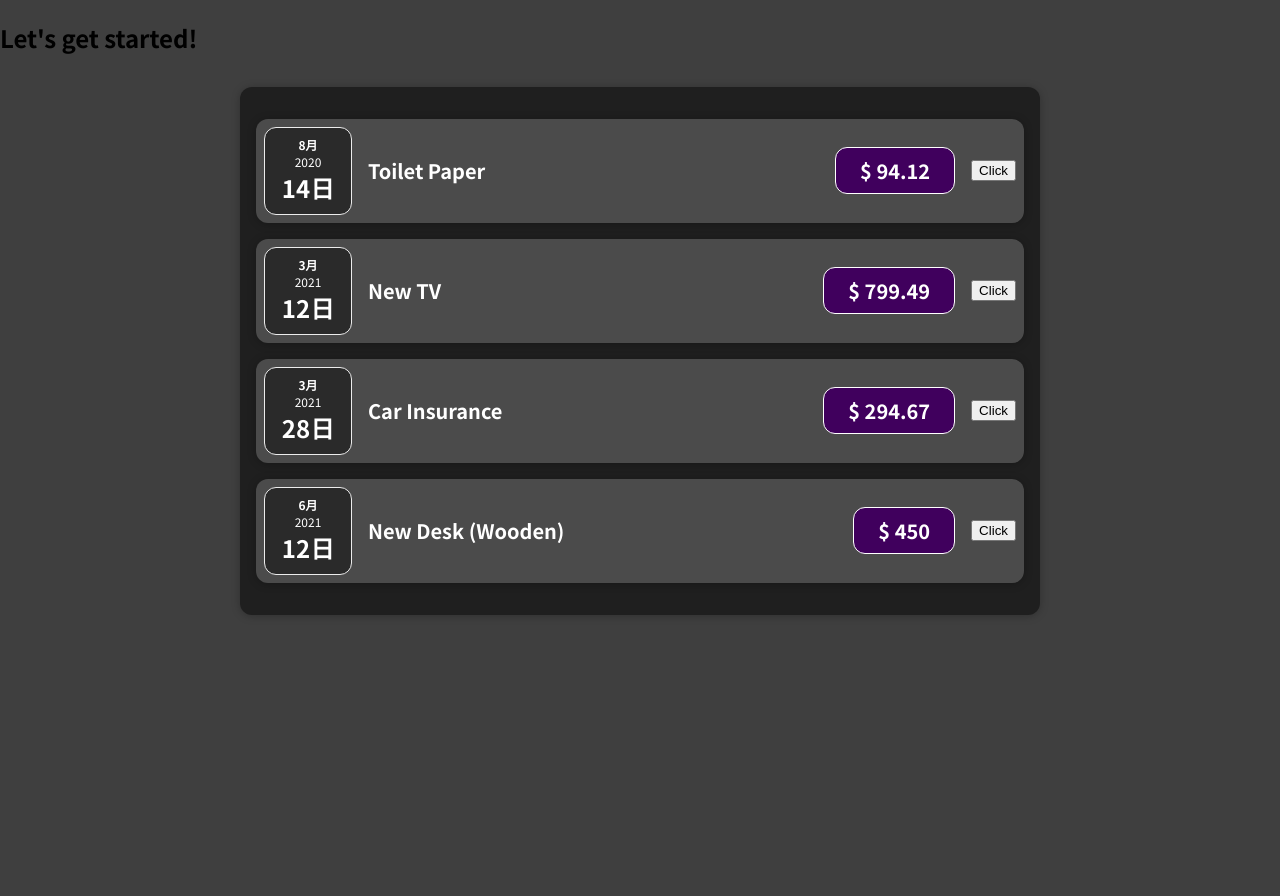
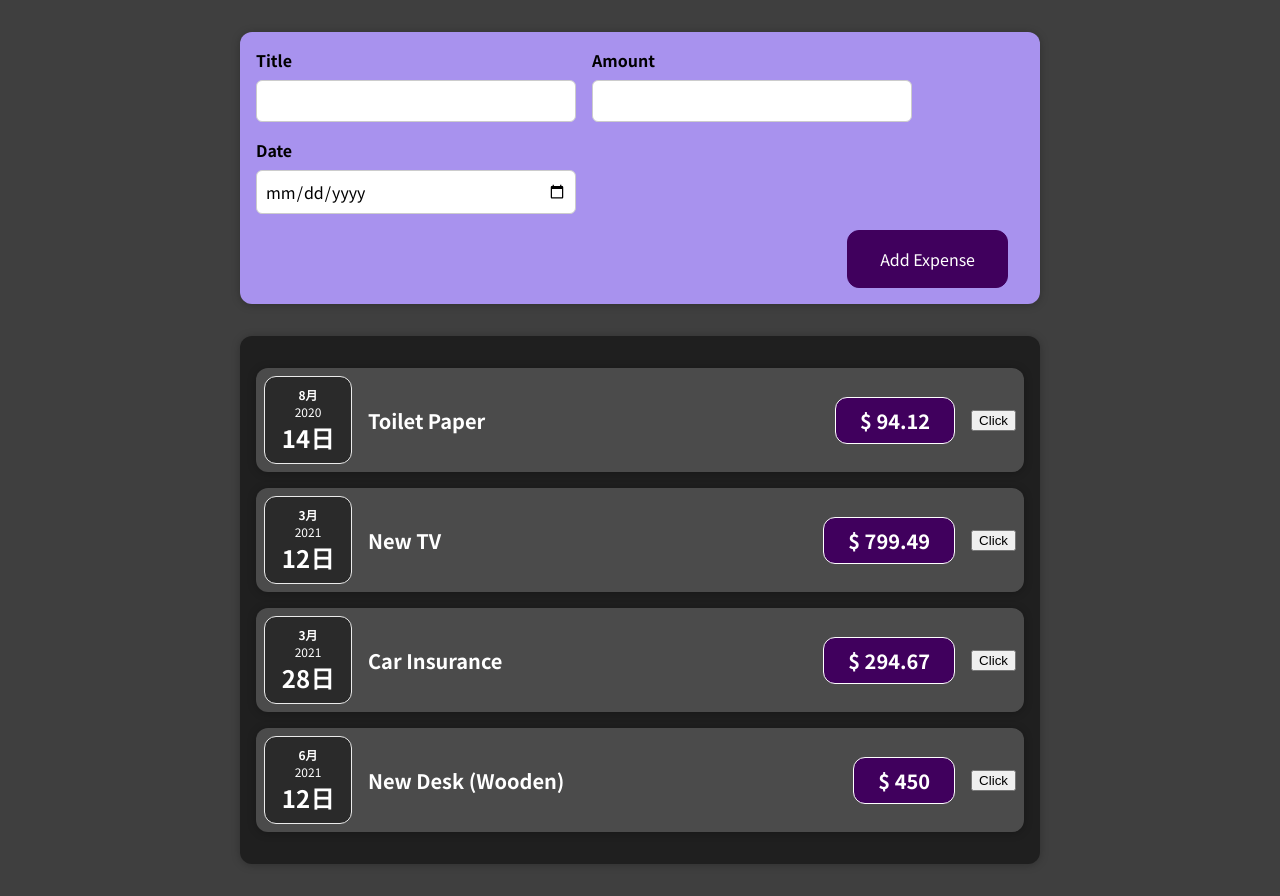
Before and after one commit to rdchen1124/React-Complete-Guide, a React (Create React App) app: page / in a window 1280 px wide. Before the commit the page ends 800 px from the top, so only its background shows below. Built offline with nearby package versions, Linux system fonts and the light colour scheme.

Commit message:
Add NewExpense as a form for adding new user ExpenseItem.

```diff
--- a/src/App.js
+++ b/src/App.js
@@ -1,5 +1,5 @@
 import Expenses from "./components/Expenses/Expenses";
-
+import NewExpense from "./components/NewExpense/NewExpense";
 const App = () => {
   const expenses = [
     {
@@ -29,7 +29,7 @@
   ];
   return (
     <div>
-      <h2>Let's get started!</h2>
+      <NewExpense />
       <Expenses items={expenses} />
     </div>
   );
--- /dev/null
+++ b/src/components/NewExpense/ExpenseForm.css
@@ -0,0 +1,26 @@
+.new-expense__controls {
+  display: flex;
+  flex-wrap: wrap;
+  gap: 1rem;
+  margin-bottom: 1rem;
+  text-align: left;
+}
+
+.new-expense__control label {
+  font-weight: bold;
+  margin-bottom: 0.5rem;
+  display: block;
+}
+
+.new-expense__control input {
+  font: inherit;
+  padding: 0.5rem;
+  border-radius: 6px;
+  border: 1px solid #ccc;
+  width: 20rem;
+  max-width: 100%;
+}
+
+.new-expense__actions {
+  text-align: right;
+}
--- /dev/null
+++ b/src/components/NewExpense/ExpenseForm.js
@@ -0,0 +1,57 @@
+import React, { useState } from "react";
+import './ExpenseForm.css';
+
+const ExpenseForm = () => {
+  const [title, setTitle] = useState('');
+  const [amount, setAmount] = useState('');
+  const [date, setDate] = useState('');
+  const handleTitleChange = (e) => {
+    setTitle(e.target.value);
+  }
+  const handleAmountChange = (e) => {
+    setAmount(e.target.value);
+  }
+  const handleDateChange = (e) => {
+    setDate(e.target.value);
+  }
+
+  return (
+    <form>
+      <div className="new-expense__controls">
+        <div className="new-expense__control">
+          <label>Title</label>
+          <input
+            type="text"
+            value={title}
+            onChange={handleTitleChange}
+          />
+        </div>
+        <div className="new-expense__control">
+          <label>Amount</label>
+          <input
+            type="number"
+            value={amount}
+            onChange={handleAmountChange}
+            min="0.01"
+            step="0.01"
+            />
+        </div>
+        <div className="new-expense__control">
+          <label>Date</label>
+          <input
+            type="date"
+            value={date}
+            onChange={handleDateChange}
+            min="2019-01-01"
+            max="2022-12-31"
+          />
+        </div>
+      </div>
+      <div className="new-expense__actions">
+        <button type="submit">Add Expense</button>
+      </div>
+    </form>
+  )
+}
+
+export default ExpenseForm;
--- /dev/null
+++ b/src/components/NewExpense/NewExpense.css
@@ -0,0 +1,38 @@
+.new-expense {
+  background-color: #a892ee;
+  padding: 1rem;
+  margin: 2rem auto;
+  width: 50rem;
+  max-width: 95%;
+  border-radius: 12px;
+  text-align: center;
+  box-shadow: 0 1px 8px rgba(0, 0, 0, 0.25);
+}
+
+.new-expense button {
+  font: inherit;
+  cursor: pointer;
+  padding: 1rem 2rem;
+  border: 1px solid #40005d;
+  background-color: #40005d;
+  color: white;
+  border-radius: 12px;
+  margin-right: 1rem;
+}
+
+.new-expense button:hover,
+.new-expense button:active {
+  background-color: #510674;
+  border-color: #510674;
+}
+
+.new-expense button.alternative {
+  color: #220131;
+  border-color: transparent;
+  background-color: transparent;
+}
+
+.new-expense button.alternative:hover,
+.new-expense button.alternative:active {
+  background-color: #ddb3f8;
+}
--- /dev/null
+++ b/src/components/NewExpense/NewExpense.js
@@ -0,0 +1,13 @@
+import React from "react";
+import './NewExpense.css';
+import ExpenseForm from "./ExpenseForm";
+
+const NewExpense = () => {
+  return (
+    <div className="new-expense">
+      <ExpenseForm />
+    </div>
+  )
+}
+
+export default NewExpense;
```
